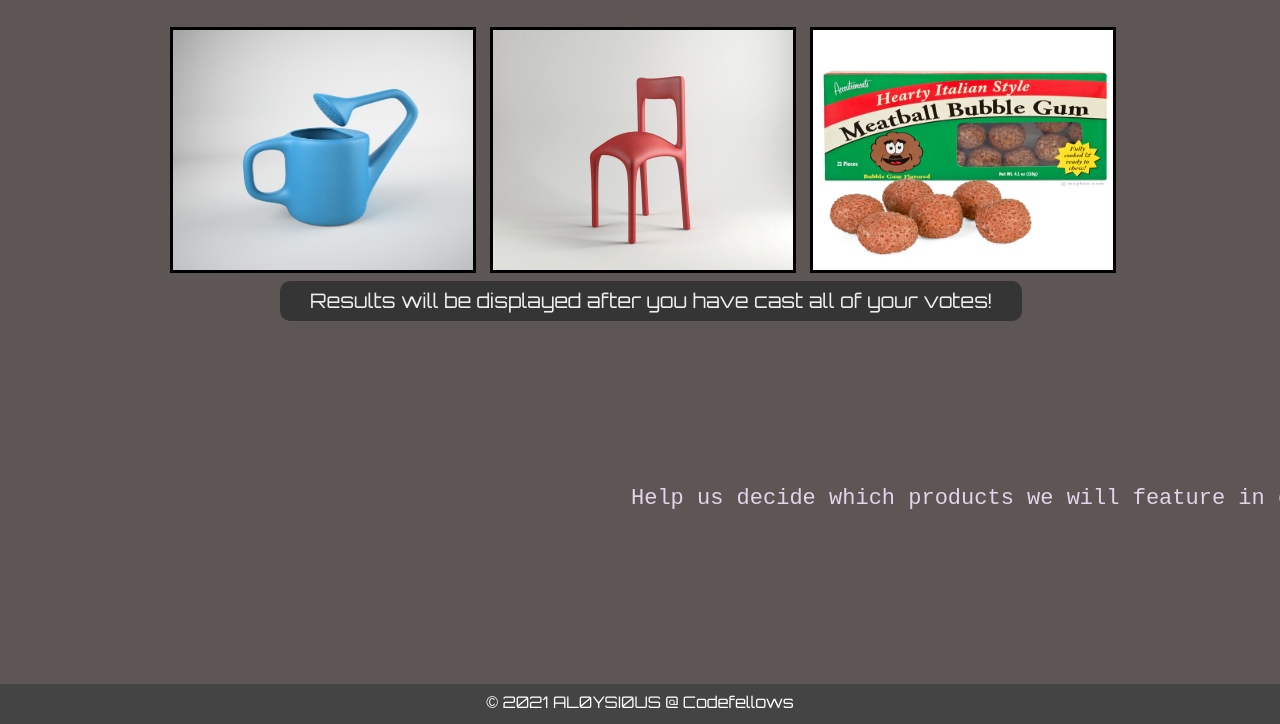
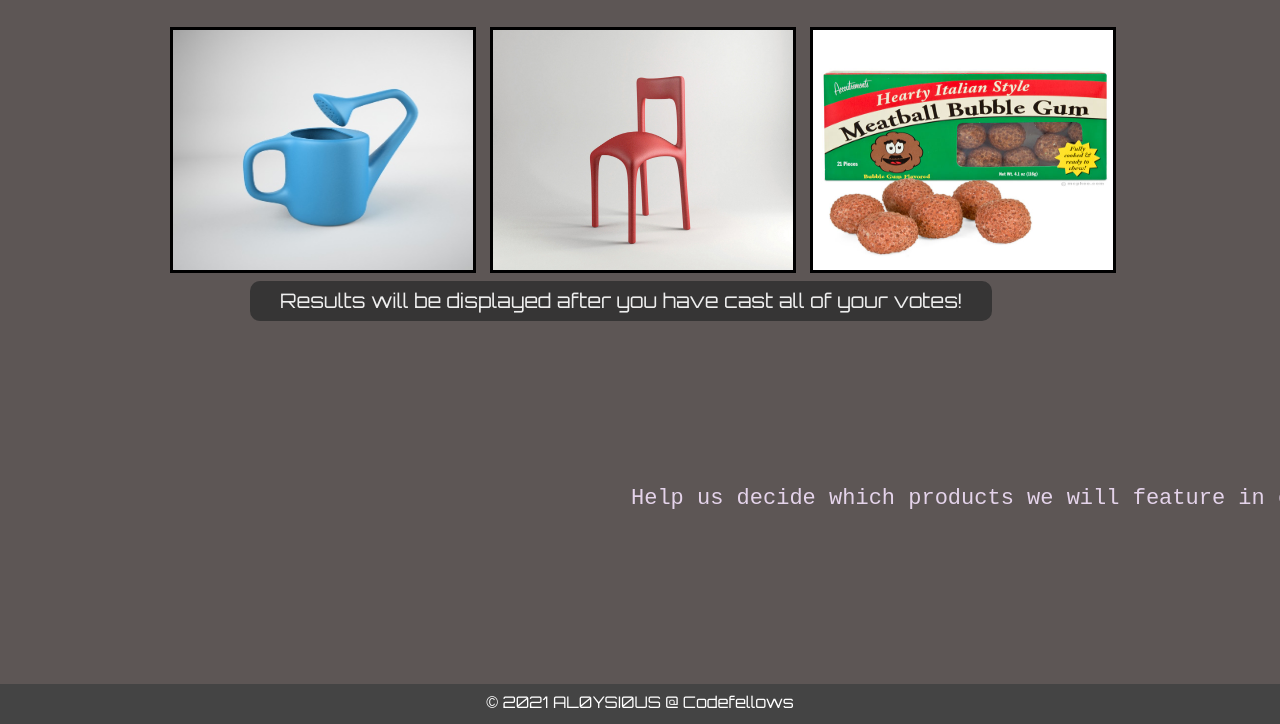
Before and after one commit to AL0YSI0US/-BusMall, a plain HTML site: page index.html in a window 1280 px wide. Shown: the part 113-837 px from the top of the page. Drawn offline with nearby package versions, Linux system fonts and the light colour scheme.

Commit message:
Update styleBusMall.css
gently cjhanged pixels by 30ish pixels for div

```diff
--- a/css/styleBusMall.css
+++ b/css/styleBusMall.css
@@ -49,7 +49,7 @@
   display: inline-block;
   font-size: 20px;
   border-radius: 10px;
-  margin-left: 120px
+  margin-left: 90px
 }
 footer {
   text-align: center;
```
